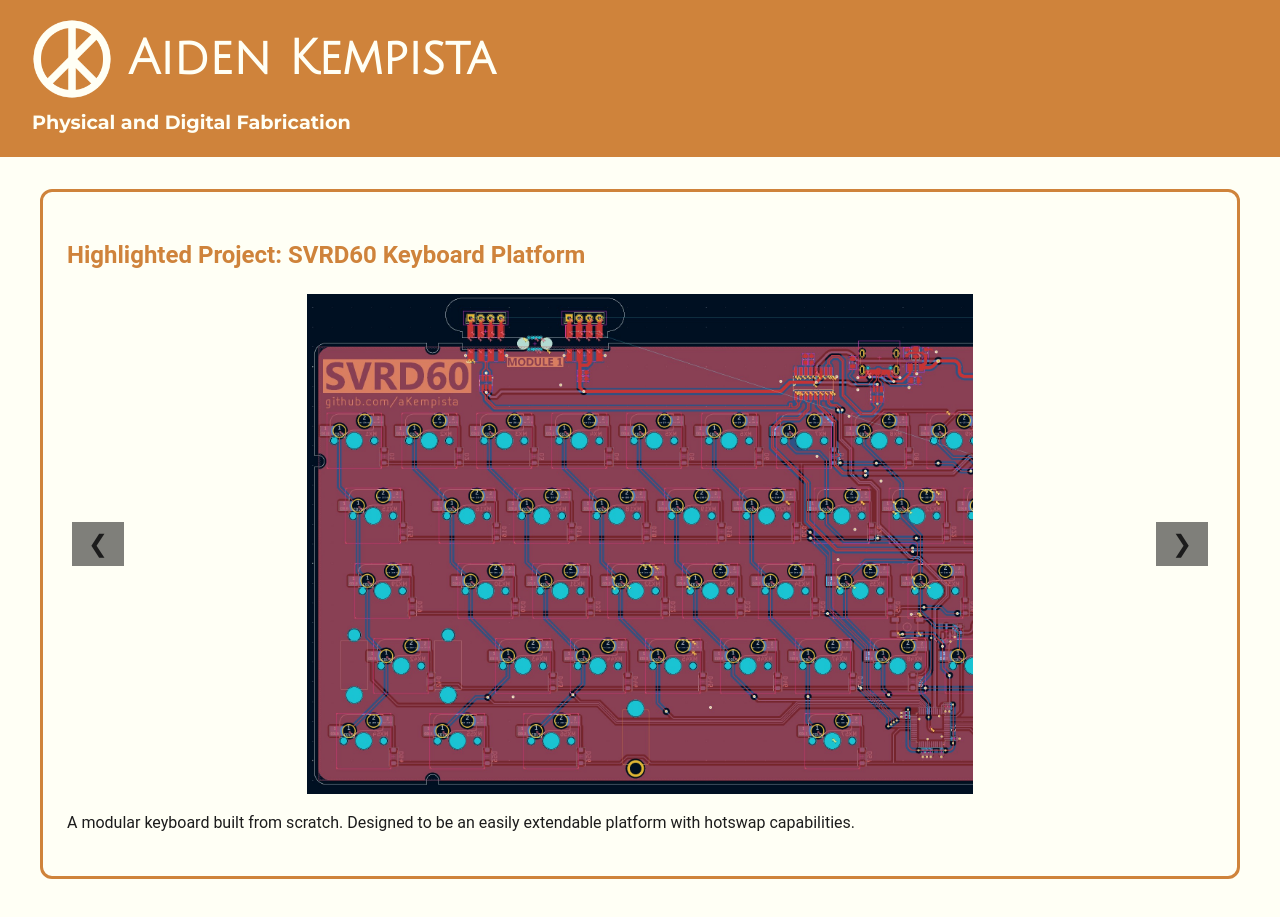
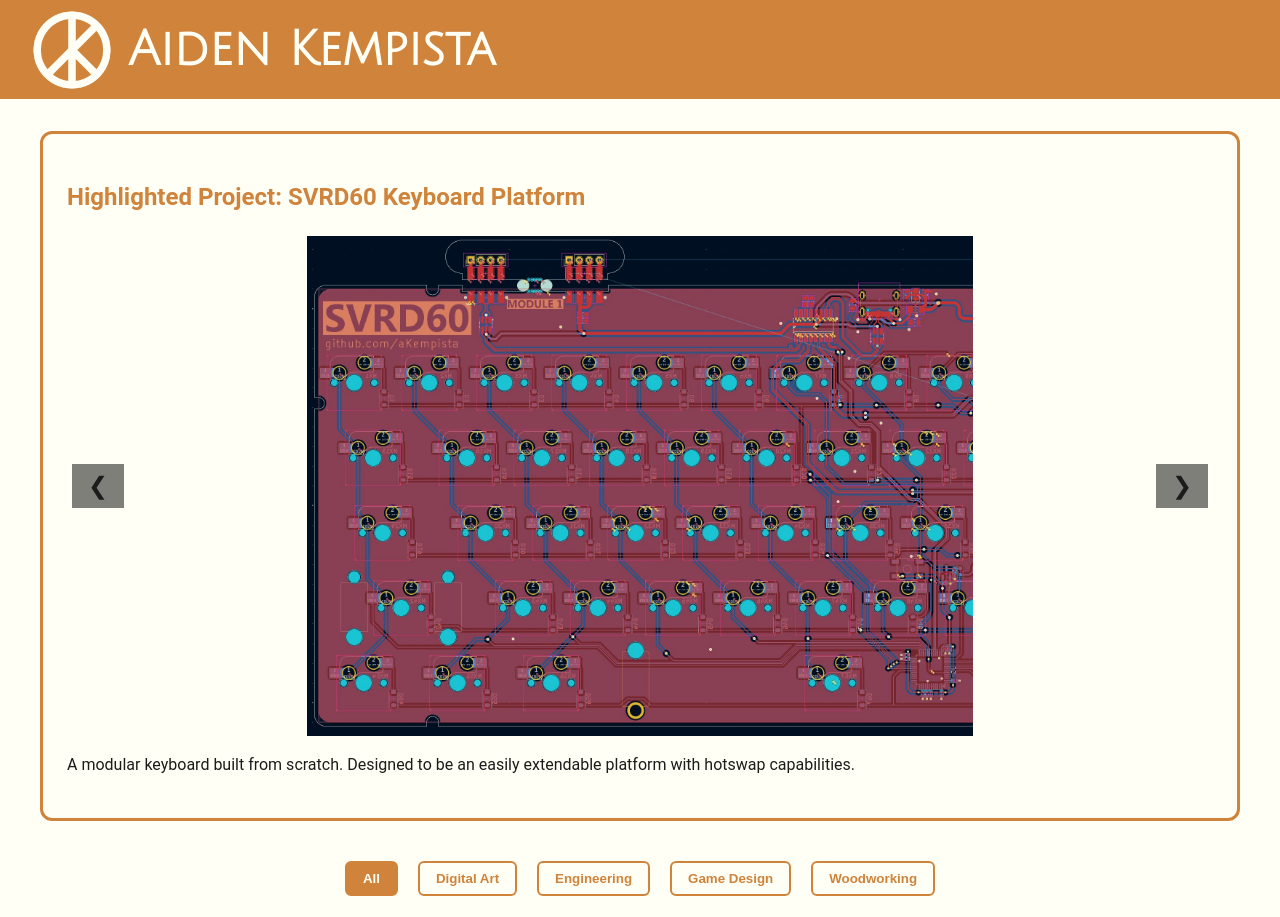
Before and after one commit to aKempista/akempista.github.io, a Jekyll site: the page built from index.html, in a window 1280 px wide. Shown: the top 917 px of the page. Built offline with Jekyll 4.4.1, drawn with Linux system fonts in a browser that asks for light colours; some web fonts are replaced; grey boxes are pictures that could not be loaded.

Commit message:
Update default.html

```diff
--- a/_layouts/default.html
+++ b/_layouts/default.html
@@ -24,7 +24,7 @@
       line-height: 1.6;
     }
     header {
-      padding: 1.2rem 2rem 1.2rem 2rem;
+      padding: 0.6rem 2rem 0.6rem 2rem;
       background-color: var(--highlight);
       color: var(--text);
     }
@@ -208,7 +208,6 @@
         <img src="/images/lambda_logo.png" alt="Lambda Logo" class="site-logo" />
         <h1 class="site-title">{{ site.title }}</h1>
       </div>
-      <p>{{ site.description }}</p>
   </header>
   <main>
     {{ content }}
```
